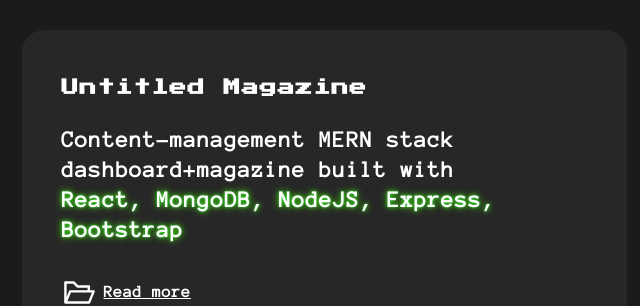
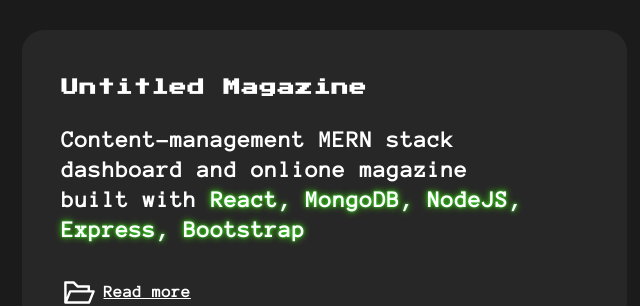
Before and after one commit to tatyanakarlen/PortfolioWebsite, a React (Create React App) app: page / in a window 1280 px wide. Shown: the part 1580-1886 px from the top of the page, without its empty margins (316-956 px from the left). Built offline with nearby package versions, Linux system fonts and the light colour scheme; a web font is replaced by a local one.

Commit message:
changed some text

```diff
--- a/src/App.js
+++ b/src/App.js
@@ -36,7 +36,7 @@ function App() {
   const [projects] = useState([
     {
       title: 'Untitled Magazine',
-      headline: 'Content-management MERN stack dashboard+magazine built with',
+      headline: 'Content-management MERN stack dashboard and onlione magazine built with',
       tech: ['React', 'MongoDB', 'NodeJS', 'Express', 'Bootstrap'],
       images: [img1, img2, img3, img4, img5, img6],
       bullet1:
```
